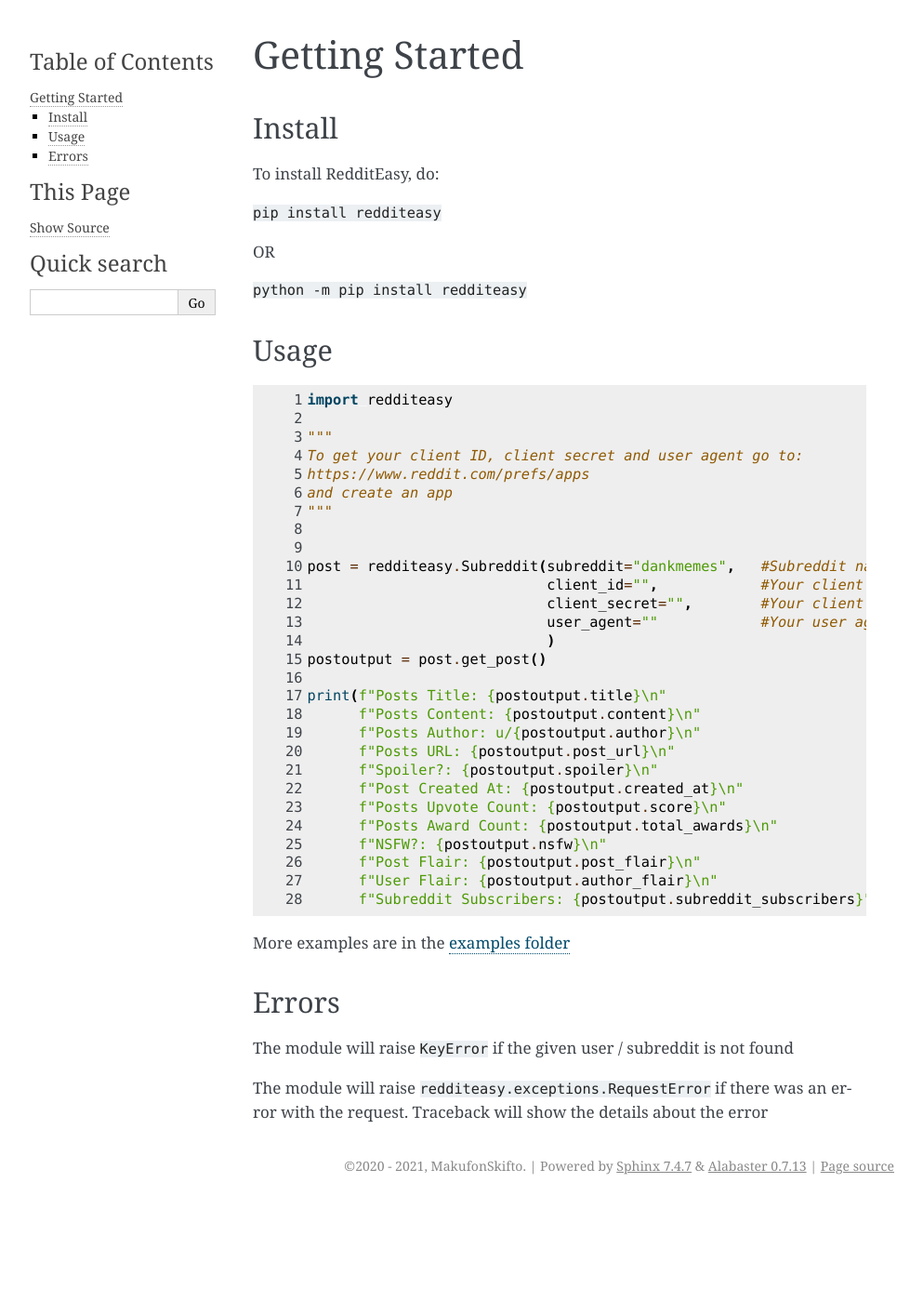
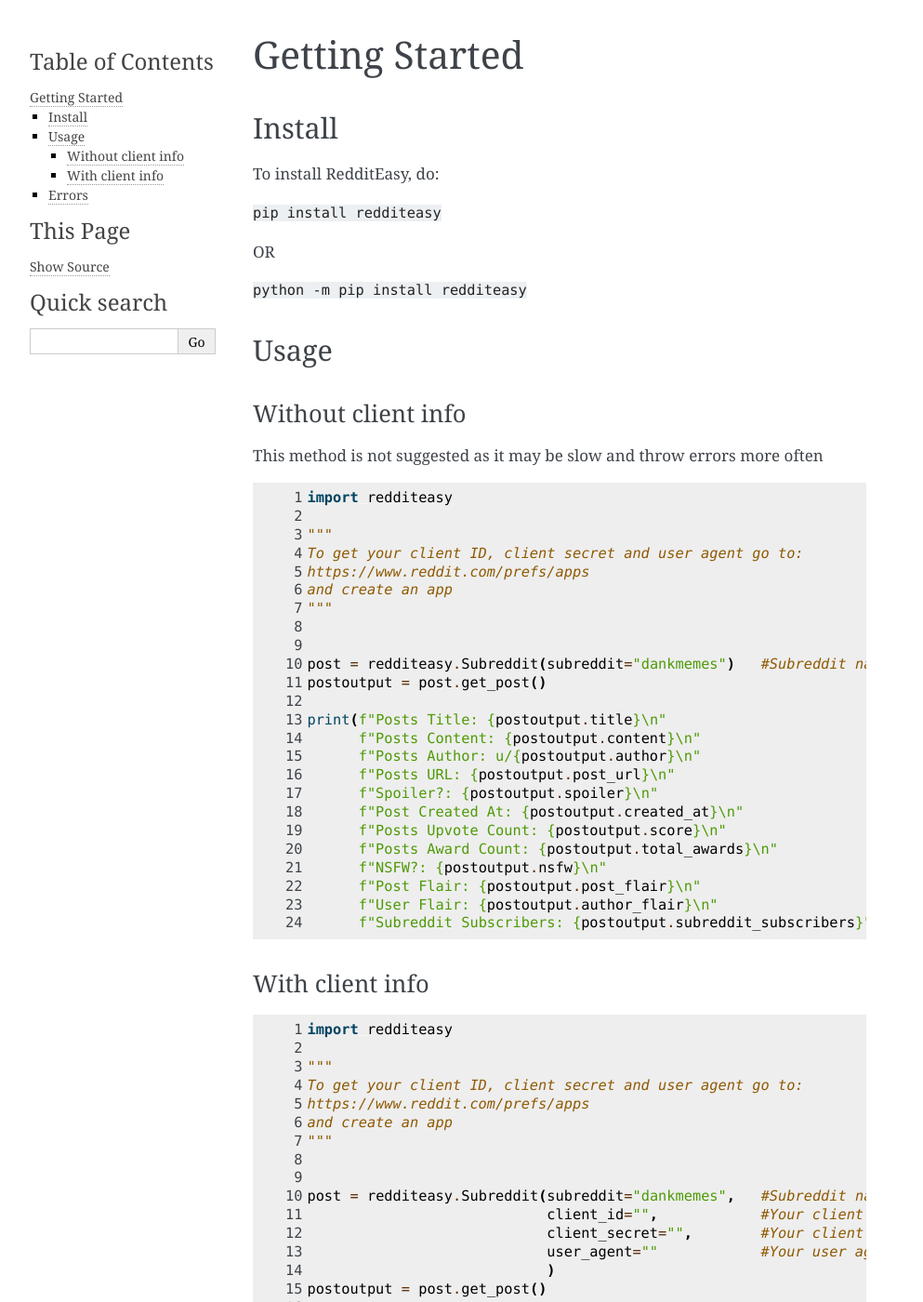
Before and after one commit to mrsrmn/RedditEasy, a Sphinx documentation site: the page built from docs/source/start.rst, in a window 1280 px wide and 1400 px high. Shown: the whole window at 93% size, without its empty margins (148-1141 px from the left). Built offline with Sphinx 7.4.7, drawn with Linux system fonts in a browser that asks for light colours; some of the changed text lies outside the part shown.

Commit message:
Updated docs

```diff
--- a/docs/source/start.rst
+++ b/docs/source/start.rst
@@ -14,6 +14,41 @@
 Usage
 -------------
 
+Without client info
+''''''''''''''''''
+This method is not suggested as it may be slow and throw errors more often
+
+.. code-block:: python
+  :linenos:
+
+  import redditeasy
+
+  """
+  To get your client ID, client secret and user agent go to:
+  https://www.reddit.com/prefs/apps
+  and create an app
+  """
+
+
+  post = redditeasy.Subreddit(subreddit="dankmemes")   #Subreddit name
+  postoutput = post.get_post()
+
+  print(f"Posts Title: {postoutput.title}\n"
+        f"Posts Content: {postoutput.content}\n"
+        f"Posts Author: u/{postoutput.author}\n"
+        f"Posts URL: {postoutput.post_url}\n"
+        f"Spoiler?: {postoutput.spoiler}\n"
+        f"Post Created At: {postoutput.created_at}\n"
+        f"Posts Upvote Count: {postoutput.score}\n"
+        f"Posts Award Count: {postoutput.total_awards}\n"
+        f"NSFW?: {postoutput.nsfw}\n"
+        f"Post Flair: {postoutput.post_flair}\n"
+        f"User Flair: {postoutput.author_flair}\n"
+        f"Subreddit Subscribers: {postoutput.subreddit_subscribers}")
+
+
+With client info
+'''''''''''''''''
 .. code-block:: python
   :linenos:
 
@@ -47,6 +82,10 @@
         f"Subreddit Subscribers: {postoutput.subreddit_subscribers}")
 
 
+To get your client ID, client secret and user agent go to
+https://www.reddit.com/prefs/apps
+and create an app
+
 More examples are in the `examples folder <https://github.com/MakufonSkifto/RedditEasy/tree/main/examples>`_
 
 Errors
```
